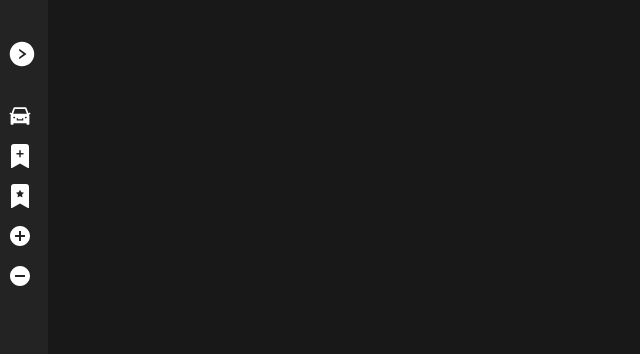
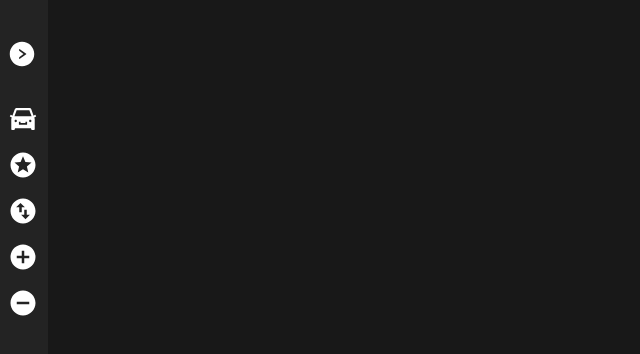
Before and after one commit to shadrxcc/hd_cars_rent, a React (Create React App) app: page /cars in a window 1280 px wide. Shown: the top 354 px of the page, without its empty margins (0-640 px from the left). Built offline with nearby package versions, Linux system fonts and the light colour scheme.

Commit message:
create navbar and car list component

```diff
--- a/src/RouteSwitch.jsx
+++ b/src/RouteSwitch.jsx
@@ -3,15 +3,15 @@ import { Route, Routes } from 'react-router-dom'
 import Carmenu from './components/carmenu'
 import Navbar from './components/navbar'
 
-
 const RouteSwitch = () => {
   return (
     <>
+    <div className='flex gap-x-10'>
+    <Navbar/>
     <Routes>
-      <Route path="" element={<Navbar/>}>
        <Route path="/cars" element={<Carmenu/>}></Route>
-       </Route>
     </Routes>
+    </div>
     </>
   )
 }
--- a/src/components/carmenu.jsx
+++ b/src/components/carmenu.jsx
@@ -28,7 +28,7 @@ const Carmenu = () => {
 };
   return (
     <>
-    <Carousel responsive={responsive}>
+    <Carousel className='duration-300' responsive={responsive}>
   <div className='container relative'>
     <div className='card relative'>
         <div className='card-img'>
--- a/src/components/navbar.jsx
+++ b/src/components/navbar.jsx
@@ -8,7 +8,7 @@ const Navbar = ()=> {
   const [open, setOpen] = useState(false)
   return (
 
-      <div className={`${open ? "w-64" : "w-12"} h-screen duration-300 pt-8 bg-[#232323] relative`}>
+      <div className={`${open ? "w-64" : "w-12"} h-screen duration-300 fixed top-0 pt-8 bg-[#232323] relative`}>
 <AiFillLeftCircle className={`text-4xl w-7 text-white cursor-pointer right-3 absolute top-9 ${!open && "rotate-180"}`} onClick={() => setOpen(!open) }/>
 
 <ul className='pt-16 px-2 flex flex-col justify-center'>
@@ -16,7 +16,7 @@ const Navbar = ()=> {
             return (
                 <li className='text-sm flex items-center hover:-translate-y-1 duration-300 py-2 gap-x-2' key={key} onClick={() => {window.location.pathname = value.link}}>
                     <span>
-                      <span className='text-2xl text-white '>{value.library}
+                      <span className='text-3xl text-white '>{value.library}
                     </span>
                    </span>
 
--- a/src/components/navbaritems.jsx
+++ b/src/components/navbaritems.jsx
@@ -1,7 +1,6 @@
 import React from 'react'
 import { AiFillCar } from "react-icons/ai";
-import { BsFillBookmarkPlusFill, BsFillBookmarkStarFill } from "react-icons/bs";
-import { MdAddCircle, MdRemoveCircle } from "react-icons/md";
+import { MdAddCircle, MdRemoveCircle, MdStars, MdSwapVerticalCircle } from "react-icons/md";
 
 export const navbaritems = [
     {
@@ -13,13 +12,13 @@ export const navbaritems = [
     {
         title: 'Book',
         link: '/cars',
-        library: <BsFillBookmarkPlusFill/>
+        library: <MdStars/>
     },
 
     {
         title: 'My Bookings',
         link: '/cars',
-        library: <BsFillBookmarkStarFill/>
+        library: <MdSwapVerticalCircle/>
     },
 
     {
```
